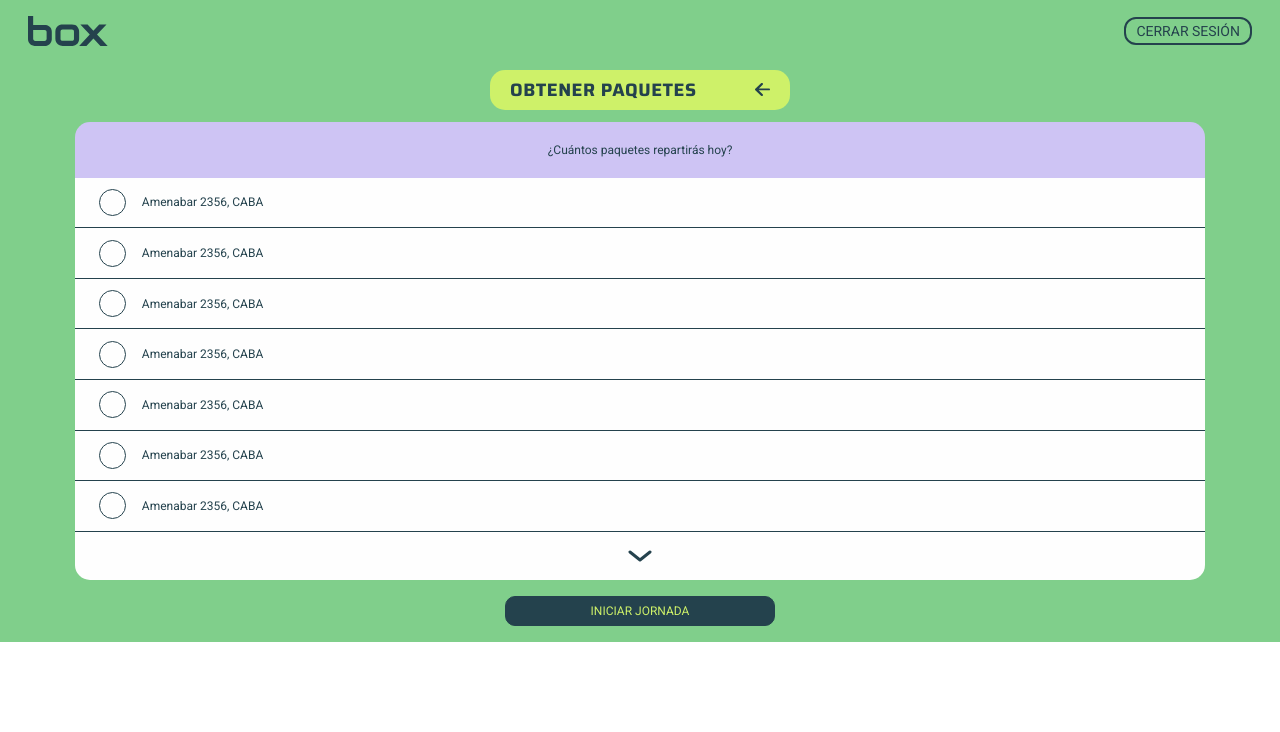
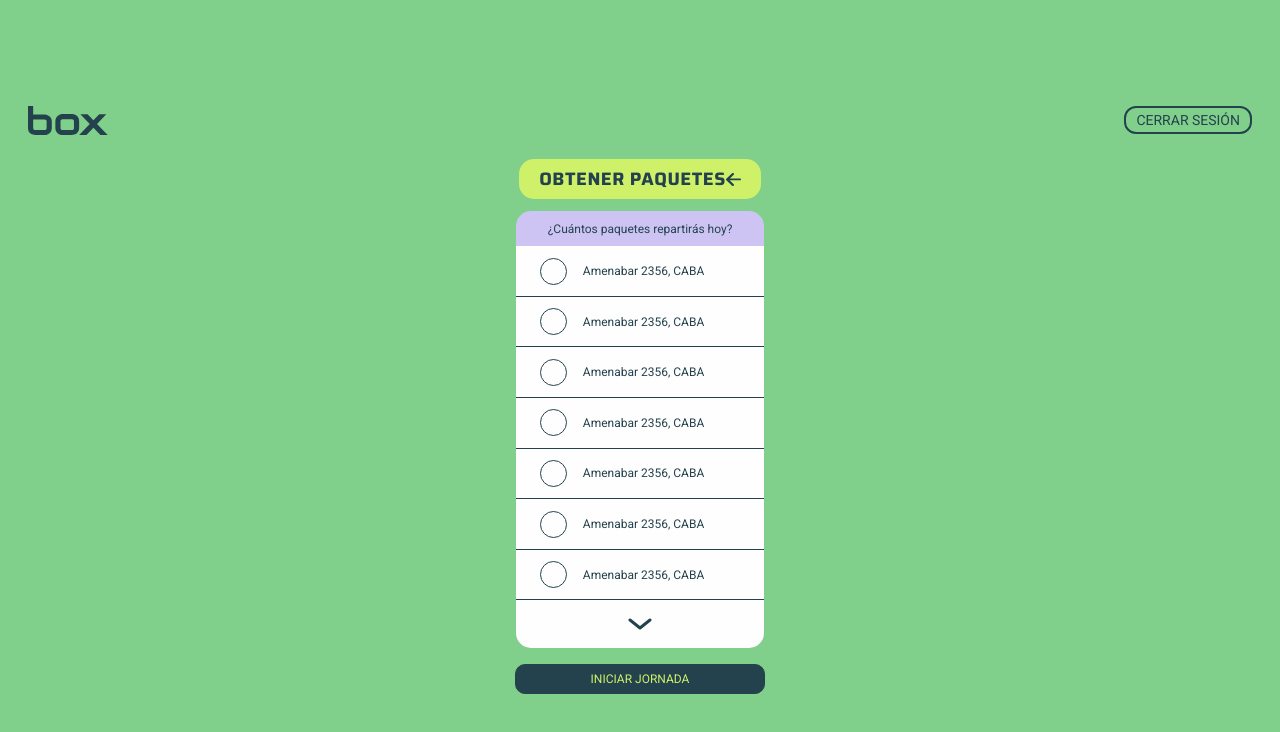
Before and after one commit to GermanCuevas/box-client, a Next.js app: page /get-packages in a window 1280 px wide. Shown: the top 732 px of the page. Built offline with nearby package versions, Linux system fonts and the light colour scheme.

Commit message:
fix: modified styles

```diff
--- a/src/app/get-packages/page.tsx
+++ b/src/app/get-packages/page.tsx
@@ -11,18 +11,18 @@ import { roboto } from '../../../public/fonts/fonts';
 
 export default function GetPackages() {
   return (
-    <div className="bg-lightGreen w-full flex flex-col items-center justify-center py-4">
+    <div className="bg-lightGreen w-full flex flex-col items-center justify-center py-4 h-screen">
       <Header />
-      <div className={`w-full max-w-[300px] ${roboto.className}`}>
+      <div className={`max-w-[300px] ${roboto.className}`}>
         <div className="mb-3 mt-6  tracking-normal w-full">
           <LemmonButton title={'obtener paquetes'} width={'w-full'} />
         </div>
       </div>
-      <div className="px-3 bg-lightGreen w-full text-xs flex flex-col justify-center items-center">
-        <div className="w-[90%]">
+      <div className="px-3 max-w-[300px] bg-lightGreen w-full text-xs flex flex-col justify-center items-center">
+        <div className="w-[90%] max-h-[35px]">
           <BoxTitle
             titleBox={'¿Cuántos paquetes repartirás hoy?'}
-            titleBoxClasses={'text-center'}
+            titleBoxClasses={'text-center mb-5'}
             boxClasses={'justify-center h-10'}
           />
         </div>
@@ -42,7 +42,7 @@ export default function GetPackages() {
       <div className="bg-lightGreen flex flex-col gap-y-3 mt-4">
         <ButtomBottom
           titleButtom={'iniciar jornada'}
-          buttonClassName={'text-lemonGreen uppercase bg-darkGreen w-[270px] p-2'}
+          buttonClassName={'text-lemonGreen uppercase bg-darkGreen w-[250px] p-2'}
         />
       </div>
     </div>
```
